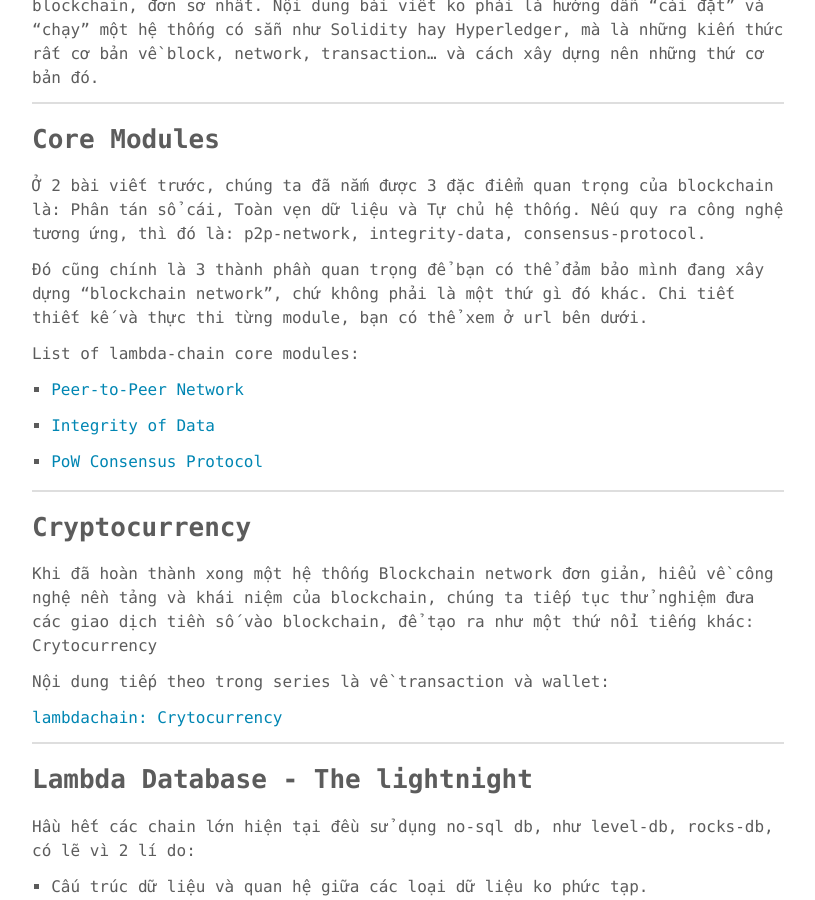
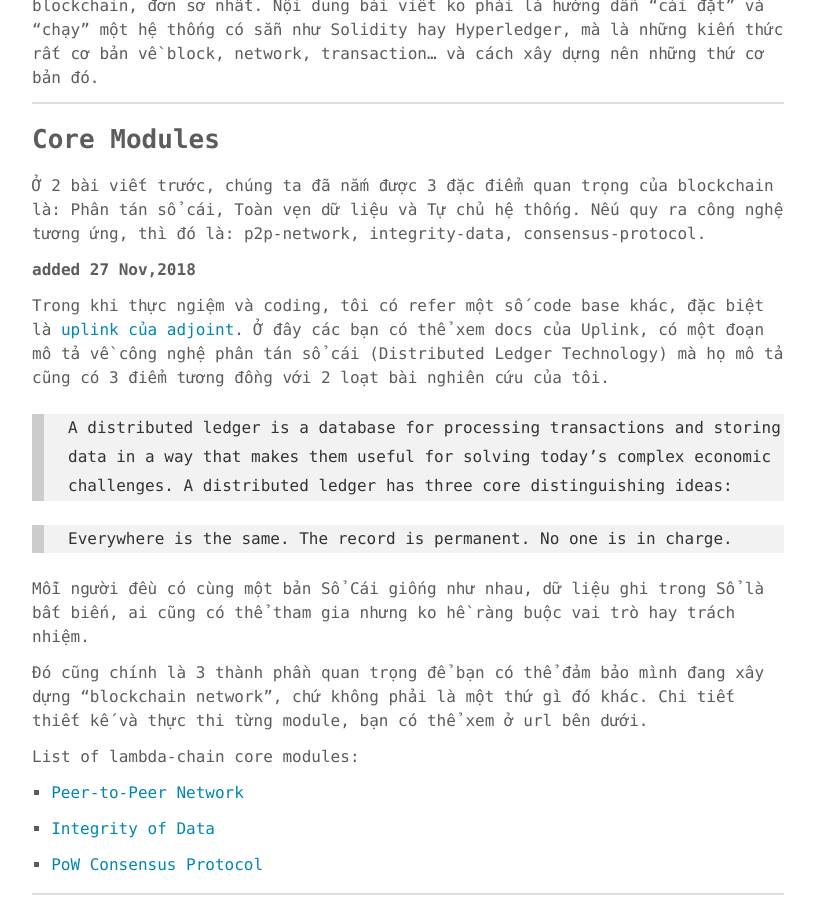
Before and after one commit to phuoc-thanh/phuoc-thanh.github.io, a Jekyll site: the page built from _posts/2018-10-18-road-to-blockchain-first-proof.md, in a window 1280 px wide and 900 px high, scrolled down 434 px. Shown: the whole window, without its empty margins (232-1047 px from the left). Built offline with Jekyll 4.4.1, drawn with Linux system fonts in a browser that asks for light colours.

Commit message:
adding a refer from Uplink to blockchain post

```diff
--- a/_posts/2018-10-18-road-to-blockchain-first-proof.md
+++ b/_posts/2018-10-18-road-to-blockchain-first-proof.md
@@ -17,6 +17,18 @@ Về blockchain, hiện tại có khá nhiều khoá học, mã nguồn mở, b
 ## Core Modules
 
 Ở 2 bài viết trước, chúng ta đã nắm được 3 đặc điểm quan trọng của blockchain là: Phân tán sổ cái, Toàn vẹn dữ liệu và Tự chủ hệ thống. Nếu quy ra công nghệ tương ứng, thì đó là: p2p-network, integrity-data, consensus-protocol.
+
+**added 27 Nov,2018**
+
+Trong khi thực ngiệm và coding, tôi có refer một số code base khác, đặc biệt là [uplink của adjoint](https://github.com/adjoint-io). Ở đây các bạn có thể xem docs của Uplink, có một đoạn mô tả về công nghệ phân tán sổ cái (Distributed Ledger Technology) mà họ mô tả cũng có 3 điểm tương đồng với 2 loạt bài nghiên cứu của tôi.
+
+> A distributed ledger is a database for processing transactions and storing data in a way that makes them useful for solving today’s complex economic challenges. A distributed ledger has three core distinguishing ideas:
+
+> Everywhere is the same.
+> The record is permanent.
+> No one is in charge.
+
+Mỗi người đều có cùng một bản Sổ Cái giống như nhau, dữ liệu ghi trong Sổ là bất biến, ai cũng có thể tham gia nhưng ko hề ràng buộc vai trò hay trách nhiệm.
 
 Đó cũng chính là 3 thành phần quan trọng để bạn có thể đảm bảo mình đang xây dựng "blockchain network", chứ không phải là một thứ gì đó khác. Chi tiết thiết kế và thực thi từng module, bạn có thể xem ở url bên dưới.
 
```
